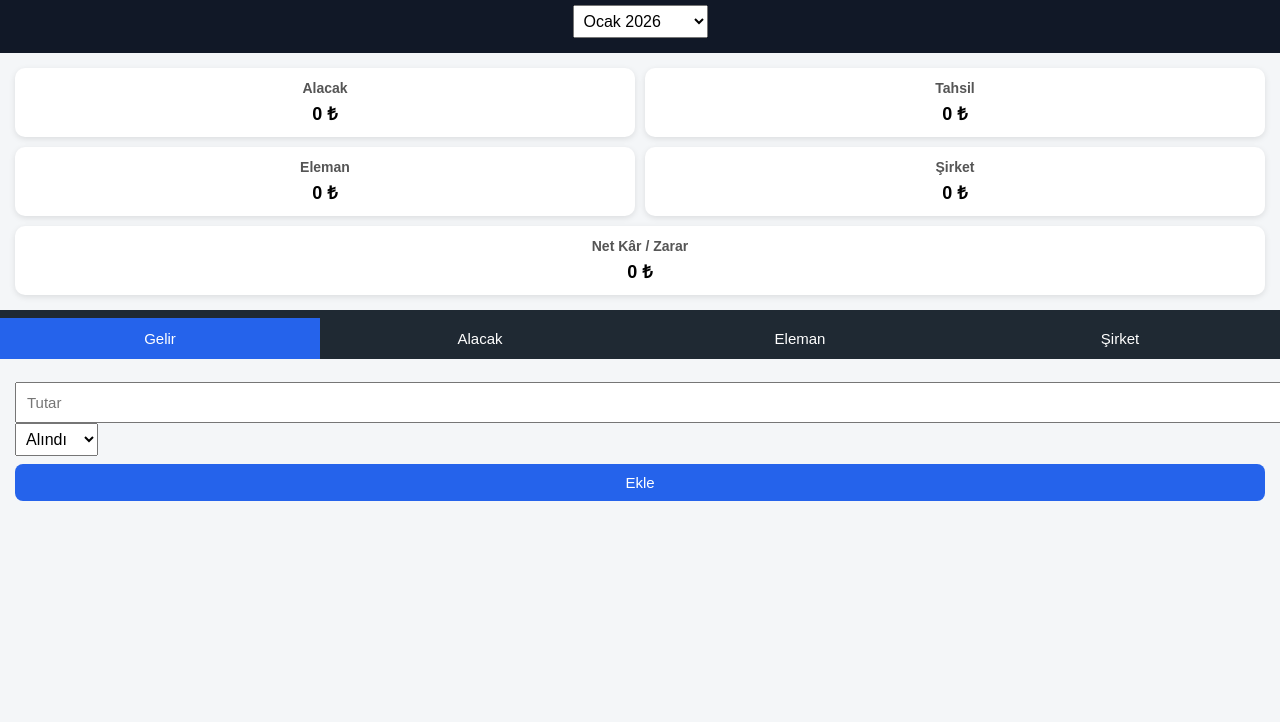
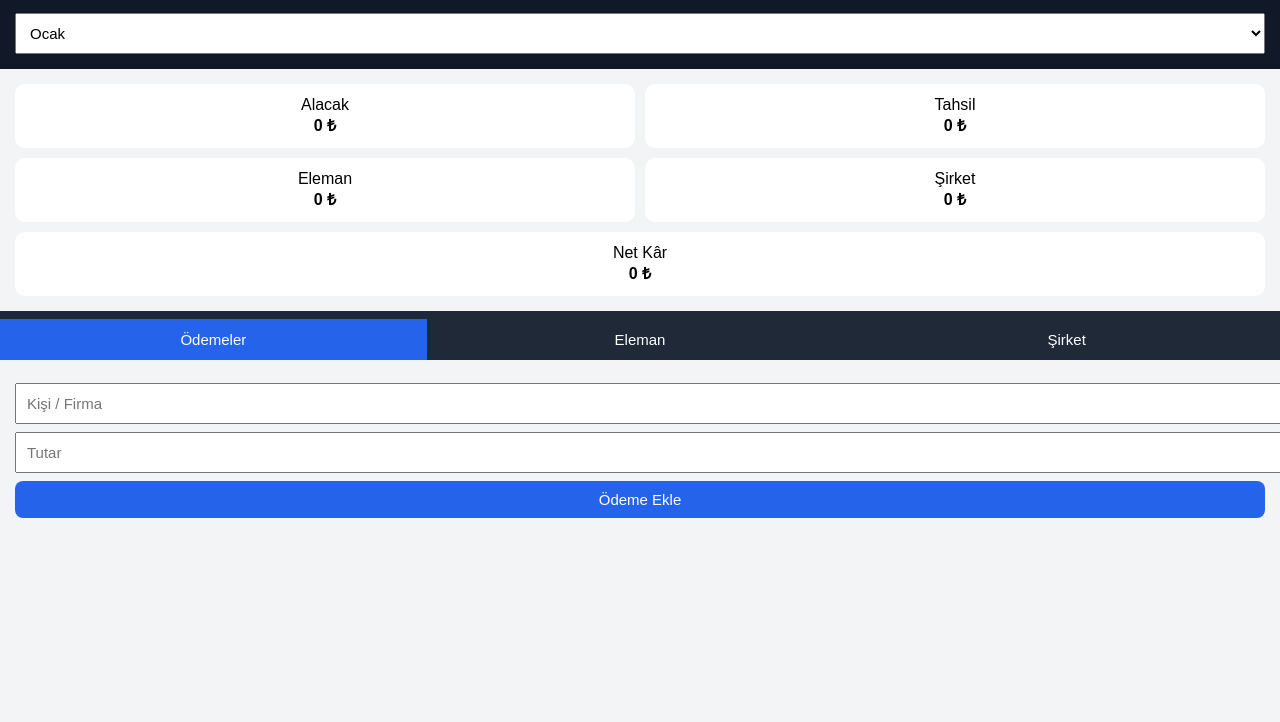
Before and after one commit to avmedya4-bit/av-media-muhasebe, a plain HTML site: page index.html in a window 1280 px wide. Shown: the part 78-800 px from the top of the page. Drawn offline with Linux system fonts and the light colour scheme.

Commit message:
Update index.html

```diff
--- a/index.html
+++ b/index.html
@@ -3,111 +3,23 @@
 <head>
 <meta charset="UTF-8">
 <meta name="viewport" content="width=device-width, initial-scale=1.0">
-<title>Ödeme Takip Sistemi</title>
+<title>Ödeme Takip</title>
 
 <style>
-body {
-  margin: 0;
-  font-family: Arial, sans-serif;
-  background: #f4f6f8;
-}
-
-header {
-  background: #111827;
-  color: #fff;
-  padding: 15px;
-  text-align: center;
-}
-
-.month {
-  margin-top: 10px;
-}
-
-select {
-  padding: 6px;
-  font-size: 16px;
-}
-
-.summary {
-  display: grid;
-  grid-template-columns: repeat(2,1fr);
-  gap: 10px;
-  padding: 15px;
-}
-
-.box {
-  background: white;
-  padding: 12px;
-  border-radius: 10px;
-  text-align: center;
-  box-shadow: 0 2px 6px rgba(0,0,0,.1);
-}
-
-.box h3 {
-  margin: 0;
-  font-size: 14px;
-  color: #555;
-}
-
-.box p {
-  margin: 5px 0 0;
-  font-size: 18px;
-  font-weight: bold;
-}
-
-.tabs {
-  display: flex;
-  background: #1f2933;
-}
-
-.tabs button {
-  flex: 1;
-  padding: 12px;
-  background: none;
-  border: none;
-  color: #fff;
-  font-size: 15px;
-}
-
-.tabs button.active {
-  background: #2563eb;
-}
-
-.tab {
-  display: none;
-  padding: 15px;
-}
-
-.tab.active {
-  display: block;
-}
-
-input, button {
-  width: 100%;
-  padding: 10px;
-  margin-top: 8px;
-  font-size: 15px;
-}
-
-button.add {
-  background: #2563eb;
-  color: white;
-  border: none;
-  border-radius: 8px;
-}
-
-.list {
-  margin-top: 10px;
-}
-
-.item {
-  background: white;
-  padding: 8px;
-  border-radius: 6px;
-  margin-bottom: 6px;
-  display: flex;
-  justify-content: space-between;
-}
+body{margin:0;font-family:Arial;background:#f3f4f6}
+header{background:#111827;color:#fff;padding:15px;text-align:center}
+select,input,button{width:100%;padding:10px;margin-top:8px;font-size:15px}
+.summary{display:grid;grid-template-columns:repeat(2,1fr);gap:10px;padding:15px}
+.box{background:#fff;padding:12px;border-radius:10px;text-align:center}
+.tabs{display:flex;background:#1f2937}
+.tabs button{flex:1;padding:12px;border:none;color:#fff;background:none}
+.tabs button.active{background:#2563eb}
+.tab{display:none;padding:15px}
+.tab.active{display:block}
+.item{background:#fff;padding:8px;border-radius:6px;margin-top:6px}
+.item button{margin-top:6px;background:#16a34a;color:#fff;border:none;border-radius:6px}
+.add{background:#2563eb;color:#fff;border:none;border-radius:8px}
+.status{font-size:13px;color:#555;margin-top:4px}
 </style>
 </head>
 
@@ -115,128 +27,126 @@ button.add {
 
 <header>
 <h2>Ödeme Takip</h2>
-  <div class="month">
 <select id="month"></select>
-  </div>
 </header>
 
 <div class="summary">
-  <div class="box"><h3>Alacak</h3><p id="alacak">0 ₺</p></div>
-  <div class="box"><h3>Tahsil</h3><p id="tahsil">0 ₺</p></div>
-  <div class="box"><h3>Eleman</h3><p id="eleman">0 ₺</p></div>
-  <div class="box"><h3>Şirket</h3><p id="sirket">0 ₺</p></div>
-  <div class="box" style="grid-column: span 2;">
-    <h3>Net Kâr / Zarar</h3>
-    <p id="kar">0 ₺</p>
-  </div>
+<div class="box">Alacak<br><b id="alacak">0 ₺</b></div>
+<div class="box">Tahsil<br><b id="tahsil">0 ₺</b></div>
+<div class="box">Eleman<br><b id="eleman">0 ₺</b></div>
+<div class="box">Şirket<br><b id="sirket">0 ₺</b></div>
+<div class="box" style="grid-column:span 2">Net Kâr<br><b id="kar">0 ₺</b></div>
 </div>
 
 <div class="tabs">
-  <button onclick="openTab(0)" class="active">Gelir</button>
-  <button onclick="openTab(1)">Alacak</button>
-  <button onclick="openTab(2)">Eleman</button>
-  <button onclick="openTab(3)">Şirket</button>
+<button class="active" onclick="tab(0)">Ödemeler</button>
+<button onclick="tab(1)">Eleman</button>
+<button onclick="tab(2)">Şirket</button>
 </div>
 
+<!-- ÖDEMELER -->
 <div class="tab active">
-  <input id="gelirTutar" placeholder="Tutar">
-  <select id="gelirDurum">
-    <option value="alindi">Alındı</option>
-    <option value="alacak">Alacak</option>
-  </select>
-  <button class="add" onclick="ekle('gelir')">Ekle</button>
-  <div class="list" id="gelirList"></div>
+<input id="odemeKisi" placeholder="Kişi / Firma">
+<input id="odemeTutar" placeholder="Tutar">
+<button class="add" onclick="odemeEkle()">Ödeme Ekle</button>
+<div id="odemeList"></div>
 </div>
 
-<div class="tab">
-  <input id="alacakTutar" placeholder="Alacak Tutarı">
-  <button class="add" onclick="ekle('alacak')">Ekle</button>
-  <div class="list" id="alacakList"></div>
-</div>
-
+<!-- ELEMAN -->
 <div class="tab">
 <input id="elemanAd" placeholder="Eleman Adı">
 <input id="elemanTutar" placeholder="Tutar">
-  <button class="add" onclick="ekle('eleman')">Ekle</button>
-  <div class="list" id="elemanList"></div>
+<button class="add" onclick="elemanEkle()">Ekle</button>
+<div id="elemanList"></div>
 </div>
 
+<!-- ŞİRKET -->
 <div class="tab">
 <input id="sirketAciklama" placeholder="Açıklama (Yakıt, Kira...)">
 <input id="sirketTutar" placeholder="Tutar">
-  <button class="add" onclick="ekle('sirket')">Ekle</button>
-  <div class="list" id="sirketList"></div>
+<button class="add" onclick="sirketEkle()">Ekle</button>
+<div id="sirketList"></div>
 </div>
 
 <script>
-const monthSel = document.getElementById("month");
-const now = new Date();
+const month=document.getElementById("month");
+const now=new Date();
 for(let i=0;i<12;i++){
-  const d = new Date(now.getFullYear(), i);
-  monthSel.innerHTML += `<option value="${d.getFullYear()}-${i}">${d.toLocaleString('tr',{month:'long'})} ${d.getFullYear()}</option>`;
+ let d=new Date(now.getFullYear(),i);
+ month.innerHTML+=`<option value="${now.getFullYear()}-${i}">${d.toLocaleString('tr',{month:'long'})}</option>`;
 }
-monthSel.value = `${now.getFullYear()}-${now.getMonth()}`;
-monthSel.onchange = load;
+month.value=`${now.getFullYear()}-${now.getMonth()}`;
+month.onchange=load;
 
-function key(t){ return t+"_"+monthSel.value }
+const key=t=>t+"_"+month.value;
 
-function ekle(t){
-  let data = JSON.parse(localStorage.getItem(key(t))||"[]");
-  let tutar = 0, text = "";
+function odemeEkle(){
+ let kisi=odemeKisi.value;
+ let tutar=+odemeTutar.value;
+ if(!kisi||!tutar)return;
+ let d=JSON.parse(localStorage.getItem(key("odeme"))||"[]");
+ d.push({kisi,tutar,alindi:false});
+ localStorage.setItem(key("odeme"),JSON.stringify(d));
+ odemeKisi.value=odemeTutar.value="";
+ load();
+}
 
-  if(t==="gelir"){
-    tutar = +gelirTutar.value;
-    text = gelirDurum.value;
+function odemeAlindi(i){
+ let d=JSON.parse(localStorage.getItem(key("odeme")));
+ d[i].alindi=true;
+ localStorage.setItem(key("odeme"),JSON.stringify(d));
+ load();
 }
-  if(t==="alacak"){ tutar = +alacakTutar.value }
-  if(t==="eleman"){ tutar = +elemanTutar.value; text = elemanAd.value }
-  if(t==="sirket"){ tutar = +sirketTutar.value; text = sirketAciklama.value }
 
-  if(!tutar) return;
-  data.push({tutar,text});
-  localStorage.setItem(key(t),JSON.stringify(data));
+function elemanEkle(){
+ let d=JSON.parse(localStorage.getItem(key("eleman"))||"[]");
+ d.push({ad:elemanAd.value,tutar:+elemanTutar.value});
+ localStorage.setItem(key("eleman"),JSON.stringify(d));
+ elemanAd.value=elemanTutar.value="";
+ load();
+}
+
+function sirketEkle(){
+ let d=JSON.parse(localStorage.getItem(key("sirket"))||"[]");
+ d.push({aciklama:sirketAciklama.value,tutar:+sirketTutar.value});
+ localStorage.setItem(key("sirket"),JSON.stringify(d));
+ sirketAciklama.value=sirketTutar.value="";
  load();
 }
 
 function load(){
-  let tahsil=0, alacak=0, eleman=0, sirket=0;
+ let alacak=0,tahsil=0,eleman=0,sirket=0;
+ odemeList.innerHTML=elemanList.innerHTML=sirketList.innerHTML="";
 
-  document.querySelectorAll(".list").forEach(l=>l.innerHTML="");
-
-  JSON.parse(localStorage.getItem(key("gelir"))||"[]").forEach(i=>{
-    if(i.text==="alindi") tahsil+=i.tutar;
-    else alacak+=i.tutar;
-    gelirList.innerHTML+=`<div class="item">${i.tutar} ₺</div>`;
+ (JSON.parse(localStorage.getItem(key("odeme"))||"[]")).forEach((i,idx)=>{
+   if(i.alindi){tahsil+=i.tutar;}
+   else{alacak+=i.tutar;}
+   odemeList.innerHTML+=`
+   <div class="item">
+     ${i.kisi} - ${i.tutar} ₺
+     <div class="status">${i.alindi?"Ödeme Alındı":"Alacak"}</div>
+     ${!i.alindi?`<button onclick="odemeAlindi(${idx})">Ödeme Alındı</button>`:""}
+   </div>`;
  });
 
-  JSON.parse(localStorage.getItem(key("alacak"))||"[]").forEach(i=>{
-    alacak+=i.tutar;
-    alacakList.innerHTML+=`<div class="item">${i.tutar} ₺</div>`;
+ (JSON.parse(localStorage.getItem(key("eleman"))||"[]")).forEach(i=>{
+   eleman+=i.tutar;
+   elemanList.innerHTML+=`<div class="item">${i.ad} - ${i.tutar} ₺</div>`;
  });
 
-  JSON.parse(localStorage.getItem(key("eleman"))||"[]").forEach(i=>{
-    eleman+=i.tutar;
-    elemanList.innerHTML+=`<div class="item">${i.text} - ${i.tutar} ₺</div>`;
+ (JSON.parse(localStorage.getItem(key("sirket"))||"[]")).forEach(i=>{
+   sirket+=i.tutar;
+   sirketList.innerHTML+=`<div class="item">${i.aciklama} - ${i.tutar} ₺</div>`;
  });
 
-  JSON.parse(localStorage.getItem(key("sirket"))||"[]").forEach(i=>{
-    sirket+=i.tutar;
-    sirketList.innerHTML+=`<div class="item">${i.text} - ${i.tutar} ₺</div>`;
-  });
-
-  alacakEl.innerText = alacak+" ₺";
-  tahsilEl.innerText = tahsil+" ₺";
-  elemanEl.innerText = eleman+" ₺";
-  sirketEl.innerText = sirket+" ₺";
-  kar.innerText = (tahsil-eleman-sirket)+" ₺";
+ document.getElementById("alacak").textContent=alacak+" ₺";
+ document.getElementById("tahsil").textContent=tahsil+" ₺";
+ document.getElementById("eleman").textContent=eleman+" ₺";
+ document.getElementById("sirket").textContent=sirket+" ₺";
+ document.getElementById("kar").textContent=(tahsil-eleman-sirket)+" ₺";
 }
 
-const alacakEl = document.getElementById("alacak");
-const tahsilEl = document.getElementById("tahsil");
-const elemanEl = document.getElementById("eleman");
-const sirketEl = document.getElementById("sirket");
-
-function openTab(i){
+function tab(i){
  document.querySelectorAll(".tab").forEach((t,j)=>t.classList.toggle("active",i===j));
  document.querySelectorAll(".tabs button").forEach((b,j)=>b.classList.toggle("active",i===j));
 }
```
Lines whose indentation alone changed are shown as unchanged.
